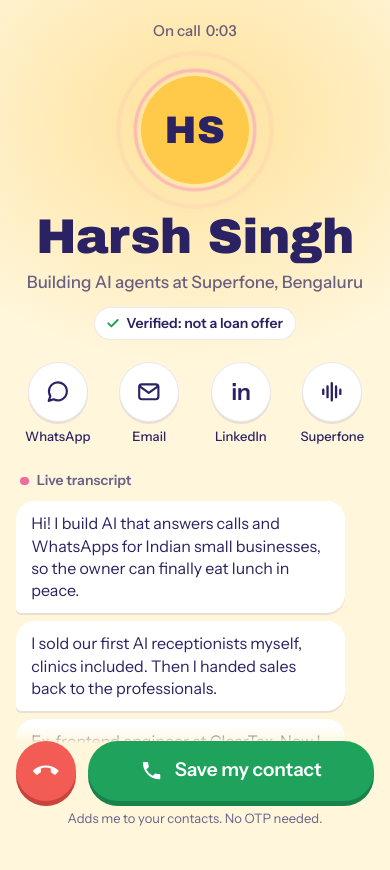
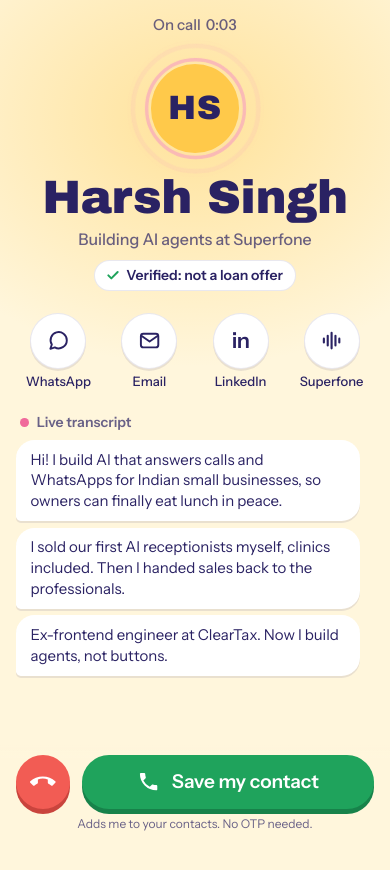
Before and after one commit to rickyric395/rickyric395.github.io, a plain HTML site: page index.html in a window 390 px wide. After the commit the page ends 844 px from the top, so only its background shows below. Drawn offline with Linux system fonts and the light colour scheme; a web font is replaced by a local one.

Commit message:
Card: fit phone screens, sticky buttons, landscape fix
Co-Authored-By: Claude Opus 5.5 <noreply@anthropic.com>

```diff
--- a/index.html
+++ b/index.html
@@ -46,6 +46,8 @@
   * { box-sizing: border-box; }
   html { -webkit-text-size-adjust: 100%; }
   body {
+    display: flex;
+    flex-direction: column;
     margin: 0;
     min-height: 100vh;
     min-height: 100dvh;
@@ -58,9 +60,11 @@
   a:focus-visible { outline: 3px solid var(--focus); outline-offset: 3px; }
 
   .call {
+    flex: 1;
+    width: 100%;
     max-width: 26rem;
     margin: 0 auto;
-    padding: max(1.25rem, env(safe-area-inset-top)) 1rem 11rem;
+    padding: max(.9rem, env(safe-area-inset-top)) 1rem .25rem;
     text-align: center;
   }
 
@@ -78,9 +82,12 @@
   /* The one loud thing: the ringing avatar */
   .avatar {
     position: relative;
-    width: 6.75rem;
-    height: 6.75rem;
-    margin: 2.1rem auto 1.9rem;
+    width: clamp(4.25rem, 10.5vh, 6.5rem);
+    width: clamp(4.25rem, 10.5dvh, 6.5rem);
+    height: clamp(4.25rem, 10.5vh, 6.5rem);
+    height: clamp(4.25rem, 10.5dvh, 6.5rem);
+    margin: clamp(1rem, 3.2vh, 2rem) auto clamp(.9rem, 2.8vh, 1.75rem);
+    margin: clamp(1rem, 3.2dvh, 2rem) auto clamp(.9rem, 2.8dvh, 1.75rem);
   }
   .face {
     position: relative;
@@ -92,7 +99,8 @@
     border-radius: 50%;
     background: var(--face);
     color: var(--face-ink);
-    font: 2.4rem/1 var(--display);
+    font: clamp(1.6rem, 4vh, 2.3rem)/1 var(--display);
+    font: clamp(1.6rem, 4dvh, 2.3rem)/1 var(--display);
     letter-spacing: .02em;
   }
   .ring {
@@ -125,26 +133,28 @@
     position: relative;
     z-index: 2;
     margin: 0;
-    font: 400 clamp(2.5rem, 12.5vw, 3.75rem)/.95 var(--display);
+    font: 400 clamp(2.1rem, min(12vw, 7vh), 3.5rem)/.95 var(--display);
+    font: 400 clamp(2.1rem, min(12vw, 7dvh), 3.5rem)/.95 var(--display);
     letter-spacing: -.01em;
   }
   .role {
-    margin: .6rem 0 0;
-    font-size: 1.0625rem;
+    margin: .4rem 0 0;
+    font-size: 1rem;
     font-weight: 500;
     color: var(--ink-soft);
   }
 
   /* Live transcript */
   .transcript {
-    margin: 1.6rem 0 0;
+    margin: clamp(.9rem, 2.6vh, 1.5rem) 0 0;
+    margin: clamp(.9rem, 2.6dvh, 1.5rem) 0 0;
     text-align: left;
   }
   .t-label {
     display: flex;
     align-items: center;
     gap: .5rem;
-    margin: 0 0 .6rem .25rem;
+    margin: 0 0 .45rem .25rem;
     font-size: .875rem;
     font-weight: 600;
     color: var(--ink-soft);
@@ -158,15 +168,15 @@
   .bubble {
     position: relative;
     width: fit-content;
-    max-width: 92%;
-    margin: 0 0 .5rem;
-    padding: .7rem .95rem;
+    max-width: 96%;
+    margin: 0 0 .4rem;
+    padding: .6rem .9rem;
     border-radius: 1.15rem 1.15rem 1.15rem .3rem;
     background: var(--bubble);
     box-shadow: 0 2px 0 var(--key-line);
     color: var(--bubble-ink);
-    font-size: 1rem;
-    line-height: 1.4;
+    font-size: .9375rem;
+    line-height: 1.38;
   }
   /* Typing reveal only when JS is running; without it every line is visible */
   .js .bubble { visibility: hidden; }
@@ -175,7 +185,7 @@
     content: "";
     position: absolute;
     left: 1rem;
-    top: 1.25rem;
+    top: 1.05rem;
     width: .45rem;
     height: .45rem;
     border-radius: 50%;
@@ -195,14 +205,15 @@
   .keys {
     display: grid;
     grid-template-columns: repeat(4, 1fr);
-    gap: .5rem;
-    margin: 1.4rem 0 0;
+    gap: .4rem;
+    margin: clamp(.9rem, 2.6vh, 1.4rem) 0 0;
+    margin: clamp(.9rem, 2.6dvh, 1.4rem) 0 0;
   }
   .key {
     display: flex;
     flex-direction: column;
     align-items: center;
-    gap: .45rem;
+    gap: .35rem;
     text-decoration: none;
     font-size: .8125rem;
     font-weight: 500;
@@ -212,8 +223,10 @@
   .key-icon {
     display: grid;
     place-items: center;
-    width: 3.75rem;
-    height: 3.75rem;
+    width: clamp(3rem, 7.2vh, 3.5rem);
+    width: clamp(3rem, 7.2dvh, 3.5rem);
+    height: clamp(3rem, 7.2vh, 3.5rem);
+    height: clamp(3rem, 7.2dvh, 3.5rem);
     border-radius: 50%;
     background: var(--key);
     border: 1px solid var(--key-line);
@@ -221,17 +234,16 @@
     transition: background .15s;
   }
   .key:hover .key-icon { background: var(--key-hover); }
-  .key svg { width: 1.6rem; height: 1.6rem; }
-  .key-in { font: 600 1.45rem/1 var(--sans); letter-spacing: -.03em; }
+  .key svg { width: 1.45rem; height: 1.45rem; }
+  .key-in { font: 600 1.35rem/1 var(--sans); letter-spacing: -.03em; }
 
   /* The answer button stays on screen */
   .dock {
-    position: fixed;
-    left: 0;
-    right: 0;
+    position: sticky;
     bottom: 0;
-    padding: .9rem 1rem max(1rem, env(safe-area-inset-bottom));
-    background: linear-gradient(to bottom, transparent, var(--bg) 1.1rem);
+    z-index: 10;
+    padding: .6rem 1rem max(.7rem, env(safe-area-inset-bottom));
+    background: linear-gradient(to bottom, transparent, var(--bg) .8rem);
     text-align: center;
   }
   .dock-row {
@@ -245,8 +257,8 @@
     flex: none;
     display: grid;
     place-items: center;
-    width: 3.75rem;
-    height: 3.75rem;
+    width: 3.4rem;
+    height: 3.4rem;
     padding: 0;
     border: 0;
     border-radius: 50%;
@@ -277,8 +289,8 @@
     display: inline-flex;
     align-items: center;
     gap: .35rem;
-    margin: .7rem 0 0;
-    padding: .3rem .75rem .3rem .6rem;
+    margin: .55rem 0 0;
+    padding: .25rem .75rem .25rem .6rem;
     border-radius: 999px;
     background: var(--key);
     border: 1px solid var(--key-line);
@@ -292,7 +304,7 @@
     align-items: center;
     justify-content: center;
     gap: .7rem;
-    min-height: 3.75rem;
+    min-height: 3.4rem;
     border-radius: 999px;
     background: var(--go);
     color: var(--go-ink);
@@ -308,13 +320,14 @@
     .live .answer svg { animation: buzz 3s ease-in-out 1s infinite; }
   }
   .dock-hint {
-    margin: .5rem 0 0;
-    font-size: .8125rem;
+    margin: .35rem 0 0;
+    font-size: .75rem;
     color: var(--ink-soft);
   }
 
-  @media (min-height: 860px) {
-    .avatar { margin-top: 2.75rem; }
+  /* Phones held sideways: let the buttons sit after the content instead of covering it */
+  @media (orientation: landscape) and (max-height: 520px) {
+    .dock { position: static; background: none; padding-bottom: max(1.25rem, env(safe-area-inset-bottom)); }
   }
 </style>
 <script>document.documentElement.classList.add('js');</script>
@@ -329,7 +342,7 @@
   </div>
 
   <h1>Harsh Singh</h1>
-  <p class="role">Building AI agents at Superfone, Bengaluru</p>
+  <p class="role">Building AI agents at Superfone</p>
   <p class="tag"><svg viewBox="0 0 24 24" fill="none" stroke="currentColor" stroke-width="3" stroke-linecap="round" stroke-linejoin="round" aria-hidden="true"><path d="m5 12.5 4.5 4.5L19 7.5"/></svg>Verified: not a loan offer</p>
 
   <nav class="keys" aria-label="Reach Harsh">
@@ -353,7 +366,7 @@
 
   <section class="transcript" aria-label="About Harsh">
     <p class="t-label"><span class="rec" aria-hidden="true"></span>Live transcript</p>
-    <p class="bubble">Hi! I build AI that answers calls and WhatsApps for Indian small businesses, so the owner can finally eat lunch in peace.</p>
+    <p class="bubble">Hi! I build AI that answers calls and WhatsApps for Indian small businesses, so owners can finally eat lunch in peace.</p>
     <p class="bubble">I sold our first AI receptionists myself, clinics included. Then I handed sales back to the professionals.</p>
     <p class="bubble">Ex-frontend engineer at ClearTax. Now I build agents, not buttons.</p>
   </section>
```
